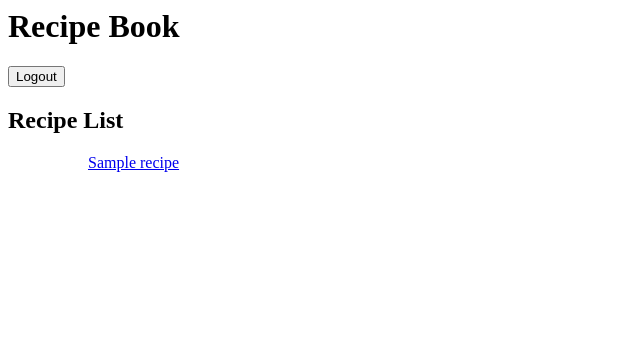
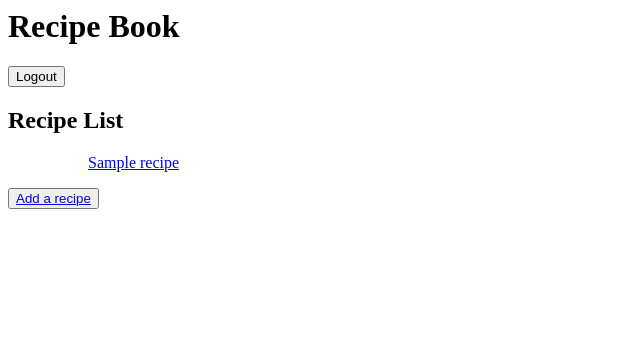
Before and after one commit to XanderAlmario/recipebook-Almario-ChristianAlexander, a Django app: page /recipes/list in a window 1280 px wide. Shown: the top 347 px of the page, without its empty margins (0-640 px from the left). Run offline with Django 5.2, Linux system fonts and the light colour scheme; a user stored in the database is signed in; tables that the repository leaves empty hold one stand-in row (values such as "Sample post").

Commit message:
Added a button to add a recipe

```diff
--- a/recipebook/templates/recipe_list.html
+++ b/recipebook/templates/recipe_list.html
@@ -7,4 +7,7 @@
             <ul><a href= "{{ object.get_absolute_url }}" >{{ object }}</a></ul>
     {% endfor %}
     </ul>
+    <button type="submit">
+        <a href="{% url 'ledger:recipe-add' %}">Add a recipe</a>
+      </button>
 {% endblock %}
```
